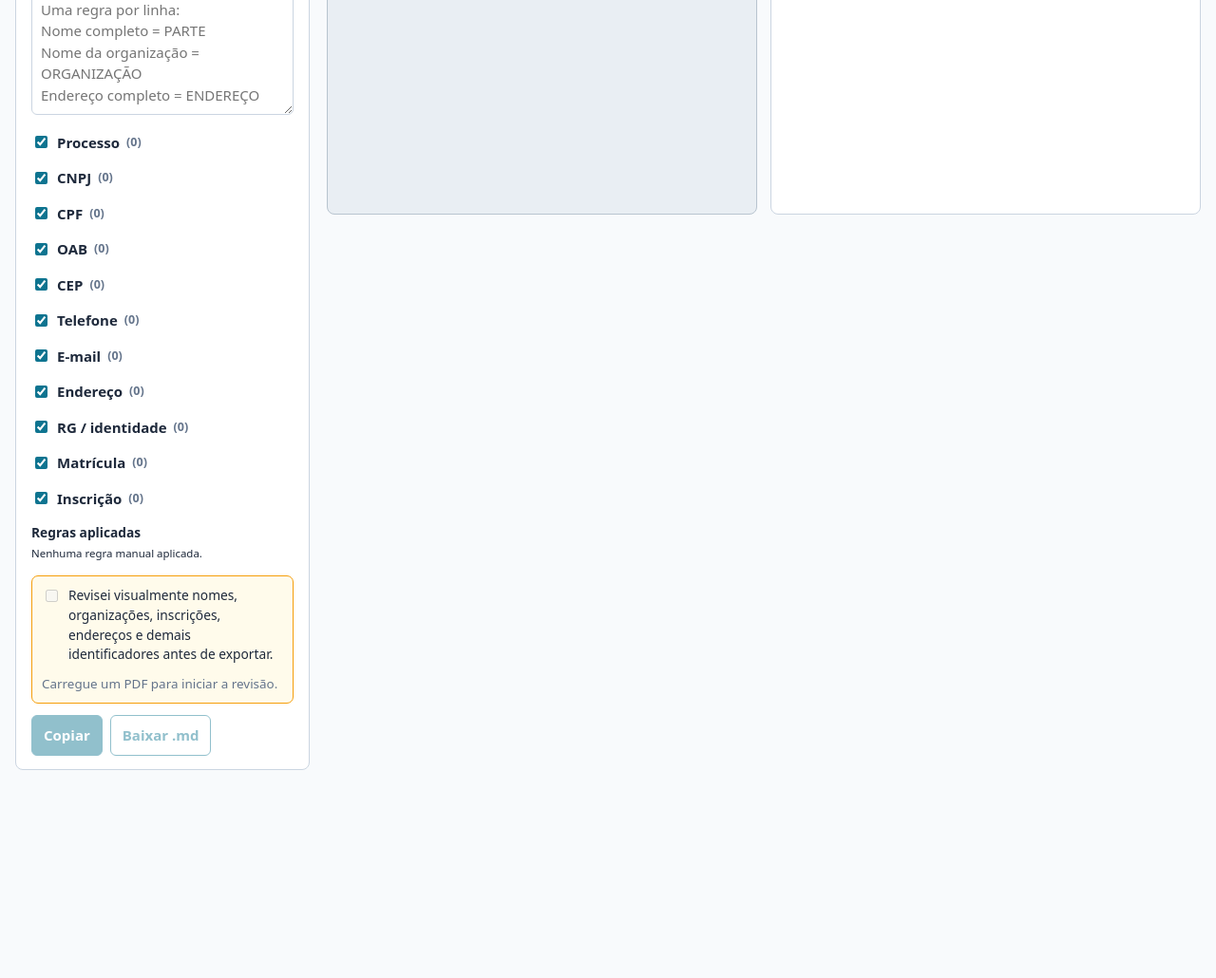
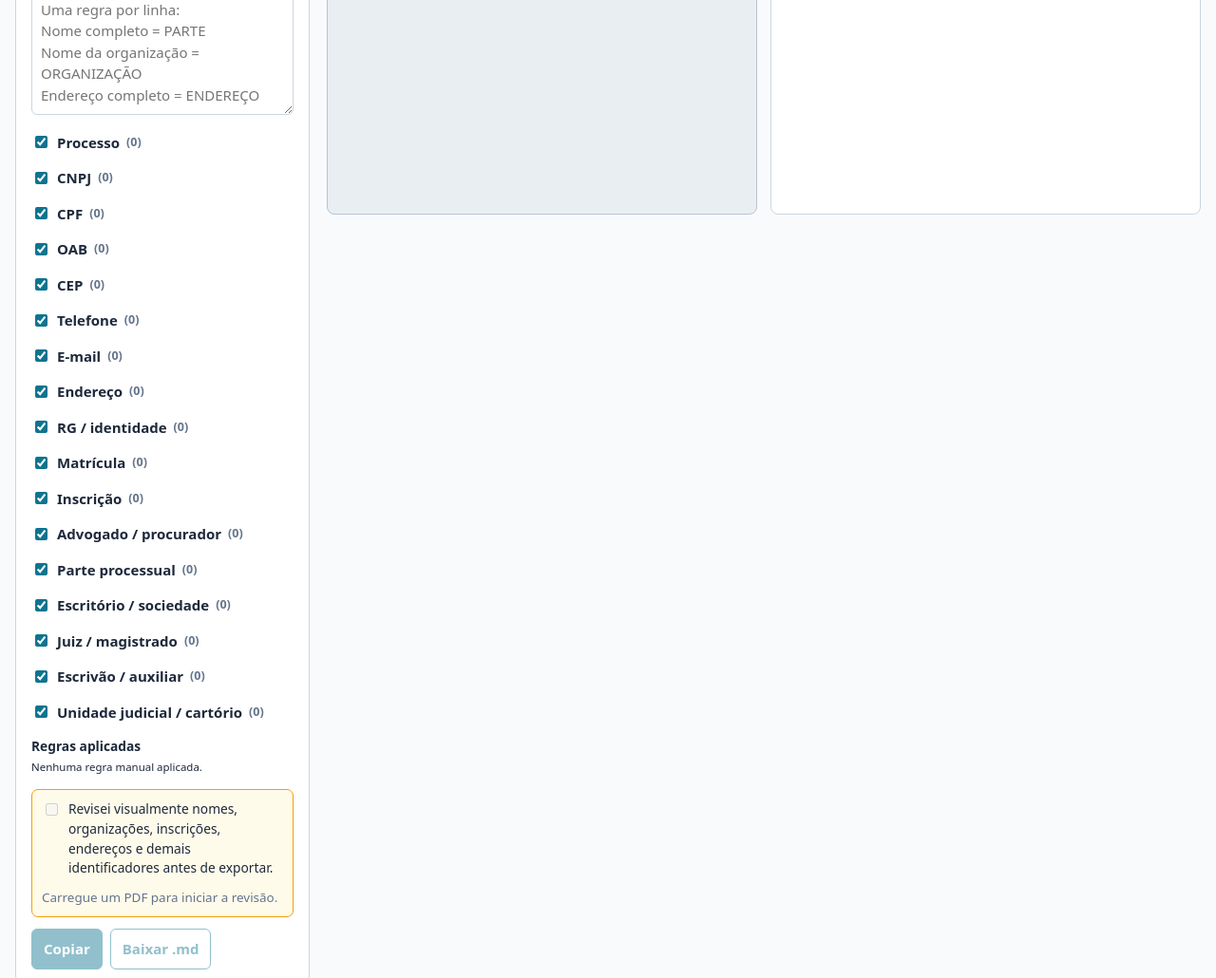
Before and after one commit to mrsucesso/sucesso-adv-br, a plain HTML site: page prepara/index.html in a window 1280 px wide. Shown: the part 580-1610 px from the top of the page at 95% size. Before the commit the page ends 1439 px from the top, so only its background shows below. Drawn offline with Linux system fonts and the light colour scheme.

Commit message:
feat: amplia anonimização jurídica e remove timbrado repetido

```diff
--- a/prepara/index.html
+++ b/prepara/index.html
@@ -18,13 +18,20 @@ const DETECTORES=[
 {id:'endereco',nome:'Endereço',rotulo:'[ENDEREÇO]',re:/\b(?:RUA|AVENIDA|AV\.?|R\.?|TRAVESSA|ALAMEDA|ESTRADA|RODOVIA|PRAÇA|PRACA|LARGO)\s+[A-ZÀ-Ú][^,\n]{1,80}?(?:,\s*|\s+)(?:N[º°O]?\s*\.?\s*)?\d{1,6}[A-Z0-9\/-]*(?:\s*,?\s*(?:BLOCO|APTO\.?|APARTAMENTO|SALA|CASA|LOTE|QUADRA)\s*[A-Z0-9\/-]+)?/gi},
 {id:'rg',nome:'RG / identidade',rotulo:'[RG]',re:/\b(?:C\.?I\.?\s*\/?\s*RG|RG|IDENTIDADE)\s*(?:N[º°O]?\s*\.?\s*)?\d{1,3}(?:[.\s]\d{3})+(?:\s*[A-Z]{2,5}\/?[A-Z]{0,3})?\b/gi},
 {id:'matricula',nome:'Matrícula',rotulo:'[MATRÍCULA]',re:/\bMATR[IÍ]CULA\s*(?:N[º°O]?\s*\.?\s*)?\d{1,3}(?:[.\s]\d{3})*\b/gi},
-{id:'inscricao',nome:'Inscrição',rotulo:'[INSCRIÇÃO]',re:/\bINSCRI[CÇ][AÃ]O\s*(?:ESTADUAL|MUNICIPAL)?\s*(?:N[º°O]?\s*\.?\s*)?\d[\d.\/\-\s]{3,}\b/gi}];
+{id:'inscricao',nome:'Inscrição',rotulo:'[INSCRIÇÃO]',re:/\bINSCRI[CÇ][AÃ]O\s*(?:ESTADUAL|MUNICIPAL)?\s*(?:N[º°O]?\s*\.?\s*)?\d[\d.\/\-\s]{3,}\b/gi},
+{id:'advogado',nome:'Advogado / procurador',rotulo:'[ADVOGADO]',re:/(por seu procurador(?: judicial)?\s+)([A-ZÀ-Ú][A-Za-zÀ-ÿ]+(?:\s+(?:de|da|do|dos|das))?(?:\s+[A-ZÀ-Ú][A-Za-zÀ-ÿ]+){1,6})(?=,\s*(?:brasileir|advogad))/gi,fn:(_,p)=>p+'[ADVOGADO]'},
+{id:'parte',nome:'Parte processual',rotulo:'[PARTE]',re:/((?:em face de|em desfavor de|parte autora|parte ré|executad[oa]|requerente|requerid[oa])\s*(?:[:,\-]\s*)?)([A-ZÀ-Ú][A-Za-zÀ-ÿ]*(?:\s+(?:de|da|do|dos|das))?(?:\s+[A-ZÀ-Ú][A-Za-zÀ-ÿ]*){1,7})(?=,)/gi,fn:(_,p)=>p+'[PARTE]'},
+{id:'escritorio',nome:'Escritório / sociedade',rotulo:'[ESCRITÓRIO]',re:/\b(?:[A-ZÀ-Ú][A-Za-zÀ-ÿ&.]+\s+){0,6}(?:Advogados\s+Associados|Sociedade\s+de\s+Advogados|Advocacia|&\s+Associados)\b/gi},
+{id:'magistrado',nome:'Juiz / magistrado',rotulo:'[MAGISTRADO]',re:/(juiz(?:a)?\s+de\s+direito\s+)([A-ZÀ-Ú][A-Za-zÀ-ÿ]+(?:\s+[A-ZÀ-Ú][A-Za-zÀ-ÿ]+){1,6})(?=\s*(?:,|\.|\n|$))/gi,fn:(_,p)=>p+'[MAGISTRADO]'},
+{id:'servidor',nome:'Escrivão / auxiliar',rotulo:'[SERVIDOR]',re:/((?:escriv[aã]o|servent[ei]|oficial\s+de\s+justiça|auxiliar\s+judici[aá]rio)\s+)([A-ZÀ-Ú][A-Za-zÀ-ÿ]+(?:\s+[A-ZÀ-Ú][A-Za-zÀ-ÿ]+){1,6})(?=\s*(?:,|\.|\n|$))/gi,fn:(_,p)=>p+'[SERVIDOR]'},
+{id:'unidade',nome:'Unidade judicial / cartório',rotulo:'[UNIDADE JUDICIAL]',re:/\b(?:cartório|comarca|(?:\d+ª?\s*)?vara)\b[^,\n]{0,80}/gi}];
 function ocorrencias(texto,termo){const re=regexFlexivel(termo);const a=[];let m;while((m=re.exec(texto))){a.push({inicio:m.index,fim:m.index+m[0].length});if(!m[0].length)re.lastIndex++}return a}
 function substituirRegras(orig,regras){const spans=[];regras.forEach((r,ord)=>{const os=ocorrencias(orig,r.termo);r.encontradas=os.length;const ids=r.todas?os.map((_,i)=>i):[r.indice];r.substituidas=0;ids.forEach(i=>{if(os[i])spans.push({...os[i],rotulo:'['+r.rotulo+']',r,ord})})});spans.sort((a,b)=>a.inicio-b.inicio||b.fim-a.fim||a.ord-b.ord);let fim=-1,saida='',p=0;for(const s of spans){if(s.inicio<fim)continue;saida+=orig.slice(p,s.inicio)+s.rotulo;p=s.fim;fim=s.fim;s.r.substituidas++}saida+=orig.slice(p);return saida}
-function aplicarDetectores(t,ativos){const cont={};for(const d of DETECTORES){let n=0;if(ativos[d.id]){d.re.lastIndex=0;t=t.replace(d.re,()=>{n++;return d.rotulo})}cont[d.id]=n}return{texto:t,contadores:cont}}
+function aplicarDetectores(t,ativos){const cont={};for(const d of DETECTORES){let n=0;if(ativos[d.id]){d.re.lastIndex=0;t=t.replace(d.re,(...args)=>{n++;return d.fn?d.fn(...args):d.rotulo})}cont[d.id]=n}return{texto:t,contadores:cont}}
 function mediana(a){if(!a.length)return 0;const s=[...a].sort((x,y)=>x-y),m=s.length>>1;return a.length%2?s[m]:(s[m-1]+s[m])/2}
 function linhas(items){const o=[...items].sort((a,b)=>b.y-a.y||a.x-b.x),ls=[];for(const i of o){const l=ls.at(-1);if(l&&Math.abs(l.y-i.y)<2)l.i.push(i);else ls.push({y:i.y,i:[i]})}for(const l of ls){l.i.sort((a,b)=>a.x-b.x);const v=[];for(const i of l.i){const a=v.at(-1);if(a&&a.str===i.str&&Math.abs(a.x-i.x)<2)continue;v.push(i)}let t='',a=null;for(const i of v){if(a&&i.x-(a.x+(a.w||0))>Math.max(1.5,(a.h||12)*.12)&&!/^[,.;:!?)]/.test(i.str)&&!/\s$/.test(t))t+=' ';t+=i.str;a=i}l.t=t.replace(/\s+/g,' ').trim();l.h=Math.max(...l.i.map(i=>i.h))}return ls.filter(l=>l.t)}
-function markdown(pags){const hs=[];pags.forEach(p=>p.forEach(i=>i.h>0&&hs.push(i.h)));const m=mediana(hs)||12;let out='';pags.forEach((p,pi)=>{let buf='',prev=null;const flush=()=>{if(buf){out+=buf+'\n\n';buf=''}};for(const l of linhas(p)){const title=l.h>=m*1.5||l.h>=m*1.2||(l.t.length<=80&&/[A-ZÀ-Ú]/.test(l.t)&&semAcento(l.t)===semAcento(l.t).toUpperCase());const br=prev!==null&&prev-l.y>m*1.6;if(title){flush();out+='## '+l.t+'\n\n'}else{if(br)flush();buf=buf?(/[a-zà-ú]-$/.test(buf)&&/^[a-zà-ú]/.test(l.t)?buf.slice(0,-1)+l.t:buf+' '+l.t):l.t}prev=l.y}flush();if(pi<pags.length-1)out+='---\n*— página '+(pi+1)+' —*\n\n'});return out.replace(/\n{3,}/g,'\n\n').trim()}
+function chaveTimbrado(i){const s=semAcento(i.str.trim().toLowerCase());return Math.round(i.y/4)+'|'+(/^(fls\.?|folha)/.test(s)?s.replace(/\d+/g,'#'):s)}
+function markdown(pags){const hs=[],repetidos=new Set();pags.forEach(p=>p.forEach(i=>i.h>0&&hs.push(i.h)));if(pags.length>=3){const c=new Map();pags.forEach(p=>{const vistos=new Set();p.forEach(i=>{const k=chaveTimbrado(i);if(!vistos.has(k)){vistos.add(k);c.set(k,(c.get(k)||0)+1)}})});for(const[k,n]of c)if(n>=Math.ceil(pags.length*.7))repetidos.add(k)}const m=mediana(hs)||12;let out='';pags.forEach((p,pi)=>{let buf='',prev=null;const flush=()=>{if(buf){out+=buf+'\n\n';buf=''}};for(const l of linhas(p.filter(i=>!repetidos.has(chaveTimbrado(i))))){const title=l.h>=m*1.5||l.h>=m*1.2||(l.t.length<=80&&/[A-ZÀ-Ú]/.test(l.t)&&semAcento(l.t)===semAcento(l.t).toUpperCase());const br=prev!==null&&prev-l.y>m*1.6;if(title){flush();out+='## '+l.t+'\n\n'}else{if(br)flush();buf=buf?(/[a-zà-ú]-$/.test(buf)&&/^[a-zà-ú]/.test(l.t)?buf.slice(0,-1)+l.t:buf+' '+l.t):l.t}prev=l.y}flush();if(pi<pags.length-1)out+='---\n*— página '+(pi+1)+' —*\n\n'});return out.replace(/\n{3,}/g,'\n\n').trim()}
 /*NUCLEO-FIM*/
 if(typeof pdfjsLib!=='undefined')pdfjsLib.GlobalWorkerOptions.workerSrc='https://cdnjs.cloudflare.com/ajax/libs/pdf.js/3.11.174/pdf.worker.min.js';
 const $=id=>document.getElementById(id), ativos={}, regras=[];let original='',final='',achados=[],atual=0,precisaLimpar=false;
```
